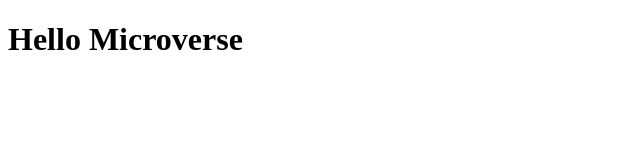
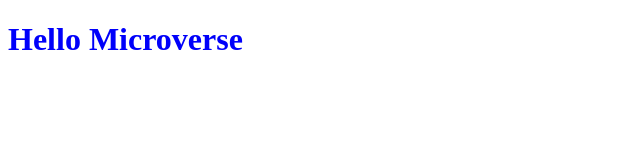
Before and after one commit to altontonn/Hello-world, a plain HTML site: page index.html in a window 1280 px wide. Shown: the whole page, without its empty margins (0-640 px from the left). Drawn offline with Linux system fonts and the light colour scheme.

Commit message:
Add main.css and styled h1 with my favourite color

```diff
--- a/index.html
+++ b/index.html
@@ -4,6 +4,7 @@
     <meta charset="UTF-8">
     <meta http-equiv="X-UA-Compatible" content="IE=edge">
     <meta name="viewport" content="width=device-width, initial-scale=1.0">
+    <link rel="stylesheet" href="main.css">
     <title>Microverse</title>
 </head>
 <body>
--- /dev/null
+++ b/main.css
@@ -0,0 +1,3 @@
+h1{
+    color: rgb(0,0,250);
+}
```
